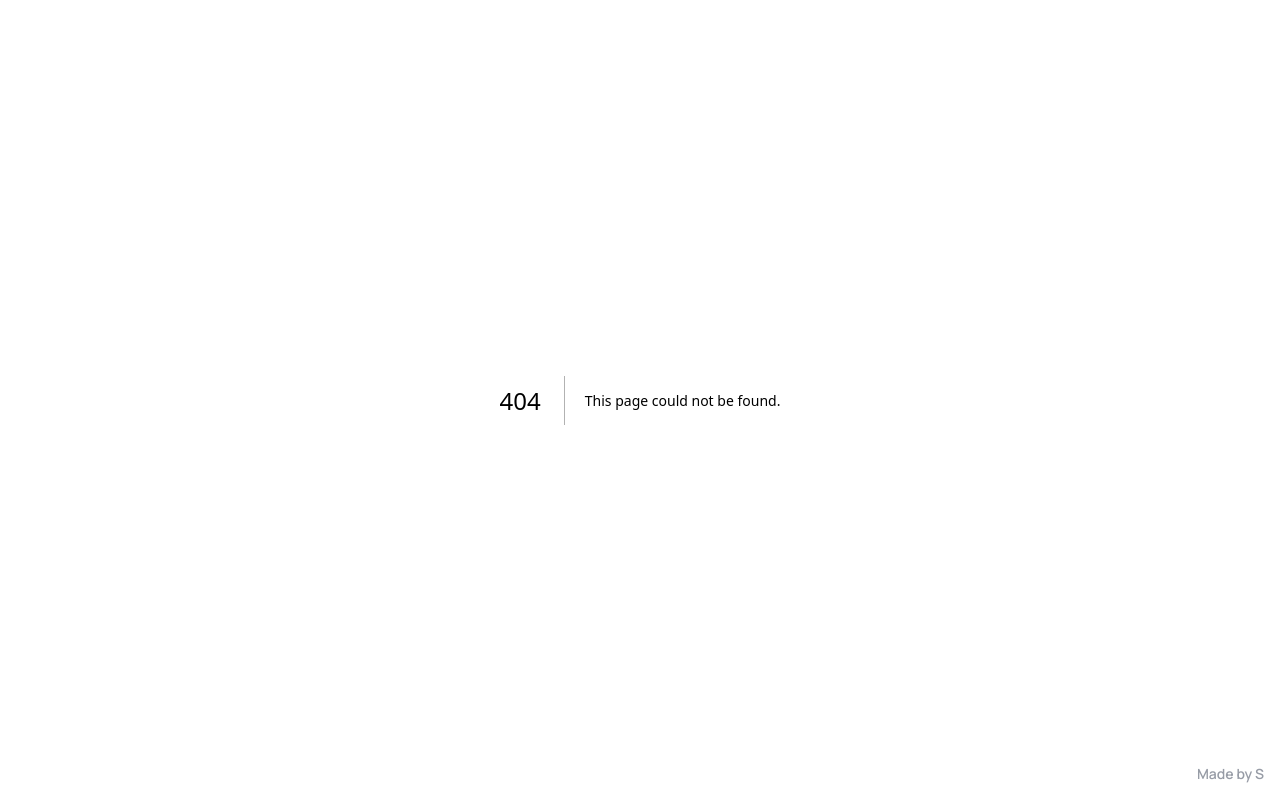
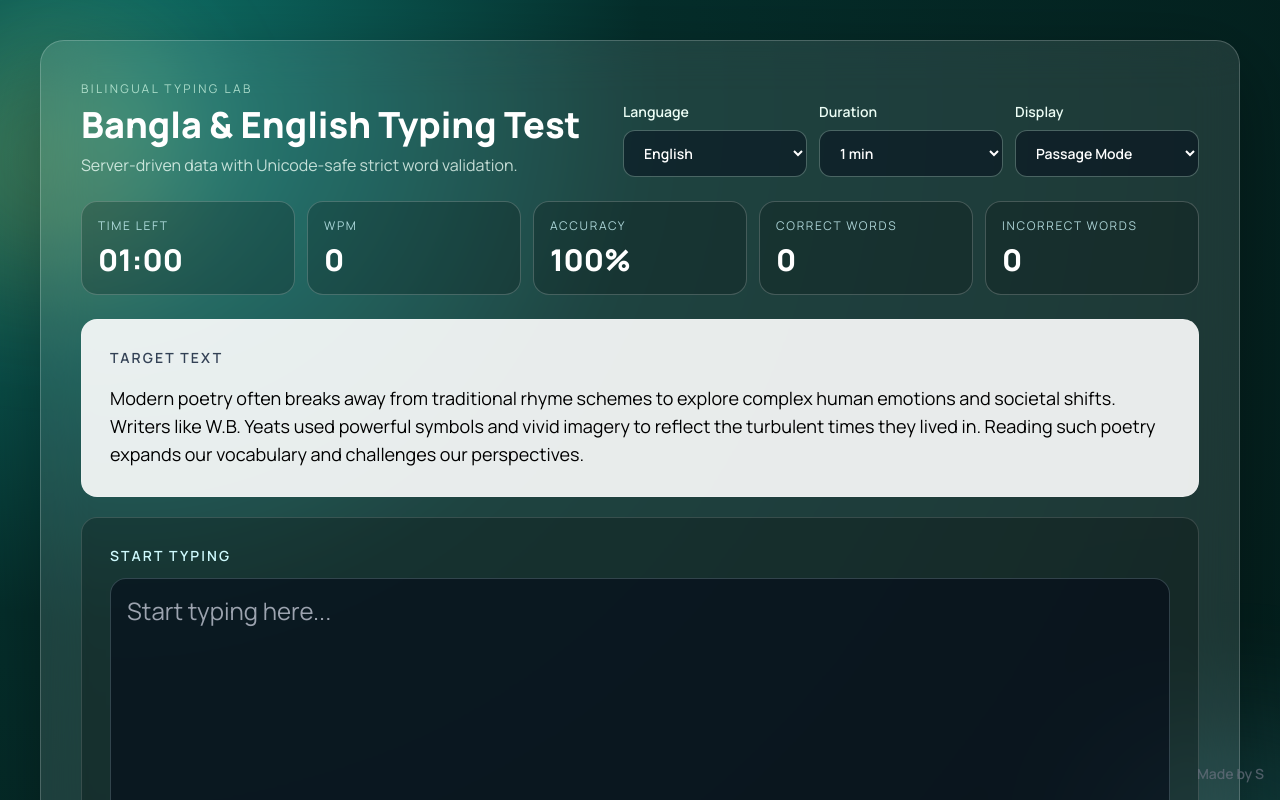
Before and after one commit to Mahmudulislamshuvo/typing-test-bangla-master, a Next.js app: page /no-marking in a window 1280 px wide. Before the commit this address had no page. Shown: the top 800 px of the page. Built offline with nearby package versions, Linux system fonts and the light colour scheme.

Commit message:
feat: add NoMarkingPage component and enhance TypingTestClient to support target highlight suppression

```diff
--- /dev/null
+++ b/app/no-marking/page.js
@@ -0,0 +1,24 @@
+import TypingTestClient from "../../components/typing-test-client";
+import { getRandomWordChunk } from "../../lib/typing-data";
+
+export const dynamic = "force-dynamic";
+
+export default async function NoMarkingPage() {
+  const result = await getRandomWordChunk("en", 1, 220);
+  const initialWords = Array.isArray(result) ? result : result.words || [];
+  const initialTotalDocs = Array.isArray(result) ? 0 : result.totalDocs || 0;
+  const initialUsedIndex = Array.isArray(result)
+    ? -1
+    : (result.usedIndex ?? -1);
+
+  return (
+    <TypingTestClient
+      initialLanguage="en"
+      initialDuration={1}
+      initialWords={initialWords}
+      initialTotalDocs={initialTotalDocs}
+      initialUsedIndex={initialUsedIndex}
+      hideTargetHighlights
+    />
+  );
+}
--- a/components/typing-test-client.js
+++ b/components/typing-test-client.js
@@ -338,6 +338,7 @@ export default function TypingTestClient({
   customSourceText = "",
   inputMode = "unicode",
   languageOptions,
+  hideTargetHighlights = false,
 }) {
   const pathname = usePathname();
   const hideTargetText =
@@ -371,6 +372,7 @@ export default function TypingTestClient({
 
   const isClassicMode = inputMode === "bijoy-classic";
   const isBangla = language === "bn";
+  const suppressTargetHighlights = hideTargetHighlights;
   const resolvedLanguageOptions =
     Array.isArray(languageOptions) && languageOptions.length
       ? languageOptions
@@ -847,14 +849,20 @@ export default function TypingTestClient({
   ]);
 
   const passageCharStates = useMemo(() => {
-    if (displayMode !== "passage") return null;
+    if (displayMode !== "passage" || suppressTargetHighlights) return null;
     return buildPassageCharStates(
       effectiveTargetWords,
       finalTypedWords,
       locale,
       false,
     );
-  }, [displayMode, effectiveTargetWords, finalTypedWords, locale]);
+  }, [
+    displayMode,
+    effectiveTargetWords,
+    finalTypedWords,
+    locale,
+    suppressTargetHighlights,
+  ]);
 
   const passageWindow = useMemo(() => {
     const start = Math.max(0, currentCharIndex - 220);
@@ -1412,7 +1420,9 @@ export default function TypingTestClient({
               </p>
             ) : displayMode === "ticker" ? (
               <div className="relative overflow-hidden rounded-2xl border border-slate-200/80 bg-white/90 px-4 py-8">
-                <div className="pointer-events-none absolute inset-y-0 left-[38%] w-[2px] bg-amber-400/80" />
+                {!suppressTargetHighlights ? (
+                  <div className="pointer-events-none absolute inset-y-0 left-[38%] w-[2px] bg-amber-400/80" />
+                ) : null}
                 <div
                   ref={tickerContainerRef}
                   className="whitespace-nowrap text-2xl font-semibold leading-relaxed text-black transition-transform duration-300 ease-out sm:text-3xl"
@@ -1424,7 +1434,10 @@ export default function TypingTestClient({
                     const globalIndex = tickerWindow.start + localIndex;
                     let className = "text-black";
 
-                    if (globalIndex < liveWordEvaluation.wordStatuses.length) {
+                    if (
+                      !suppressTargetHighlights &&
+                      globalIndex < liveWordEvaluation.wordStatuses.length
+                    ) {
                       className =
                         liveWordEvaluation.wordStatuses[globalIndex] ===
                         "correct"
@@ -1432,7 +1445,11 @@ export default function TypingTestClient({
                           : "text-rose-600";
                     }
 
-                    if (!isFinished && globalIndex === activeWordIndex) {
+                    if (
+                      !suppressTargetHighlights &&
+                      !isFinished &&
+                      globalIndex === activeWordIndex
+                    ) {
                       className = "rounded bg-amber-300 px-1 text-slate-900";
                     }
 
@@ -1468,7 +1485,11 @@ export default function TypingTestClient({
                     }
                   }
 
-                  if (!isFinished && absoluteIndex === currentCharIndex) {
+                  if (
+                    !suppressTargetHighlights &&
+                    !isFinished &&
+                    absoluteIndex === currentCharIndex
+                  ) {
                     className =
                       "rounded bg-amber-300 px-[1px] text-slate-900 shadow-[0_0_0_1px_rgba(251,191,36,0.45)]";
                   }
```
